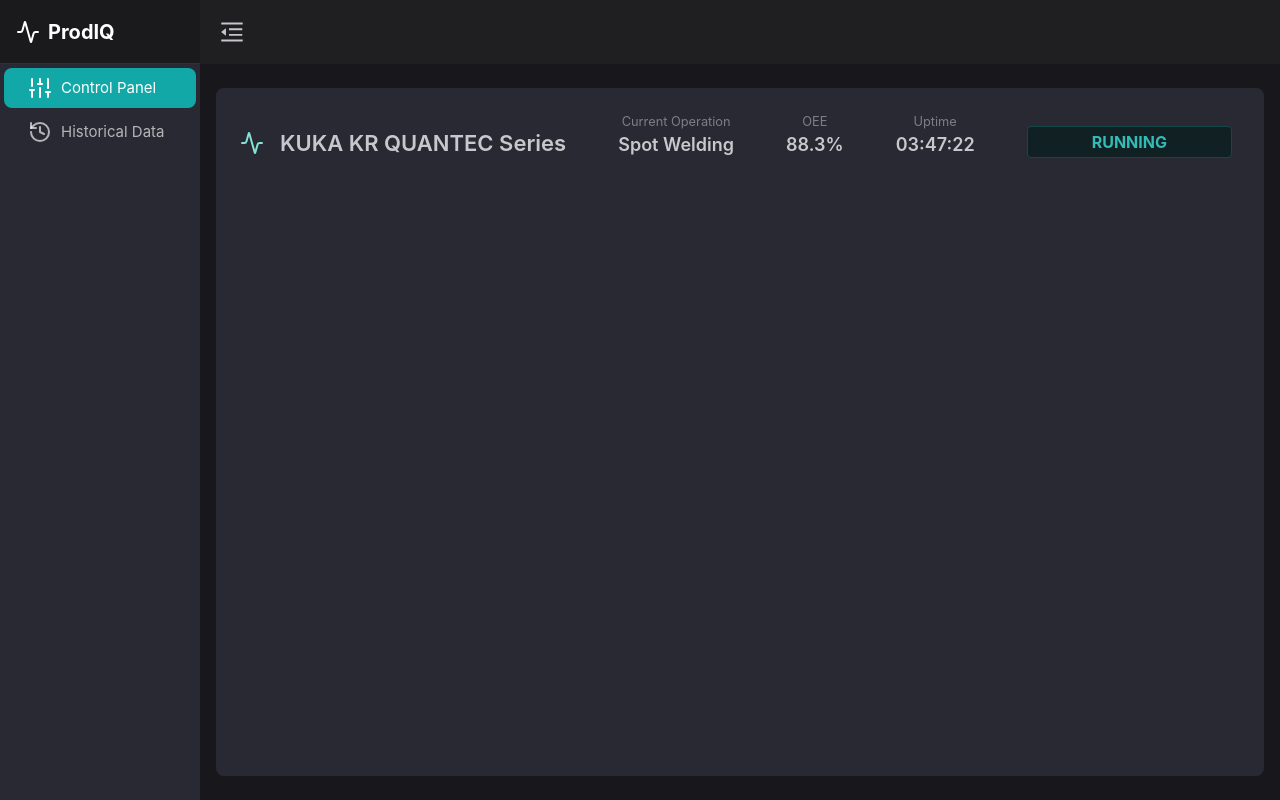
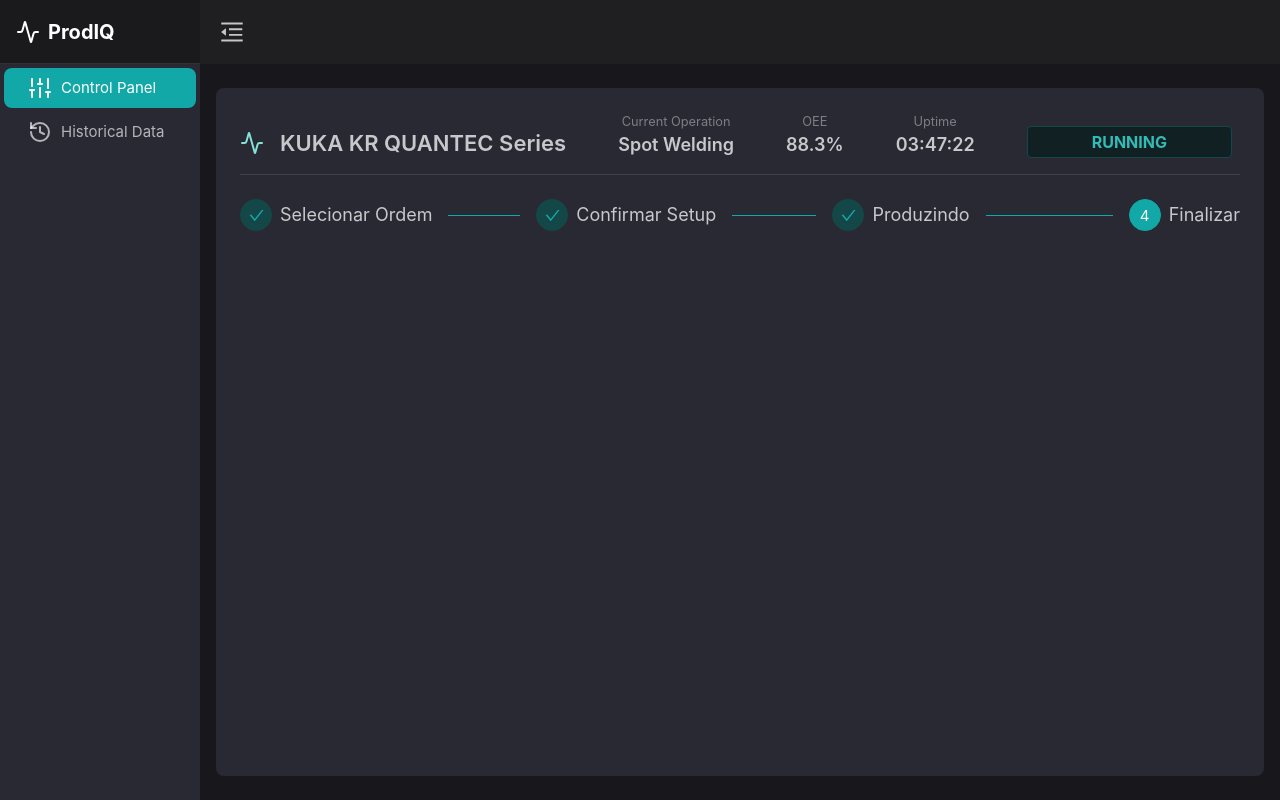
Before and after one commit to lgustavopalmieri/prodiq-edge-control-panel, a Next.js app: page / in a window 1280 px wide. Built offline with nearby package versions, Linux system fonts and the light colour scheme; what @ant-design/nextjs-registry would draw is missing.

Commit message:
refactor: places machine info

```diff
--- a/src/app/page.tsx
+++ b/src/app/page.tsx
@@ -1,34 +1,38 @@
 "use client";
 
-import MachineInfoItem from "@/components/machineinfoitem";
-import { SectionHeader } from "@/components/sectionheader";
-import StatusTag from "@/components/statustag";
-import { Card, Typography, Space, Flex, Tag, Statistic } from "antd";
-import { Bot, Wrench, Activity } from "lucide-react";
+import MachineInfo from "@/features/controlpanel/machineinfo";
+import { Divider, Flex, Steps } from "antd";
 
 interface IHomeProps {}
-const { Title } = Typography;
-const { Timer } = Statistic;
+
+const stepsItems = [
+  {
+    title: "Selecionar Ordem",
+  },
+  {
+    title: "Confirmar Setup",
+  },
+  {
+    title: "Produzindo",
+  },
+  {
+    title: "Finalizar",
+  },
+];
+
 const Home: React.FunctionComponent<IHomeProps> = (props) => {
   return (
-    <Flex style={{ height: "100%" }}>
-      <Flex
-        wrap="wrap"
-        gap="2rem"
-        align="end"
-        justify="space-between"
-        style={{ height: "6%", width: "100%" }}
-      >
-        <SectionHeader
-          icon={<Activity size={24} color="#84e2d8" />}
-          title="KUKA KR QUANTEC Series"
-        />
-        <MachineInfoItem label="Current Operation" value="Spot Welding" />
-        <MachineInfoItem label="OEE" value="88.3%" />
-        <MachineInfoItem label="Uptime" value="03:47:22" />
-
-        <StatusTag color={"cyan"} text={"RUNNING"} />
-      </Flex>
+    <Flex vertical style={{ height: "100%" }}>
+      <MachineInfo
+        machineName="KUKA KR QUANTEC Series"
+        operation="Spot Welding"
+        oee="88.3%"
+        uptime="03:47:22"
+        status="RUNNING"
+        statusColor="cyan"
+      />
+      <Divider />
+      <Steps current={3} items={stepsItems} />
     </Flex>
   );
 };
--- /dev/null
+++ b/src/features/controlpanel/machineinfo.tsx
@@ -0,0 +1,46 @@
+"use client";
+
+import MachineInfoItem from "@/components/machineinfoitem";
+import { SectionHeader } from "@/components/sectionheader";
+import StatusTag from "@/components/statustag";
+import { Flex } from "antd";
+import { Activity } from "lucide-react";
+
+interface IMachineInfoProps {
+  machineName: string;
+  operation: string;
+  oee: string;
+  uptime: string;
+  status: string;
+  statusColor: string;
+}
+
+const MachineInfo: React.FunctionComponent<IMachineInfoProps> = ({
+  machineName,
+  operation,
+  oee,
+  uptime,
+  status,
+  statusColor,
+}) => {
+  return (
+    <Flex
+      wrap="wrap"
+      gap="2rem"
+      align="end"
+      justify="space-between"
+      style={{ height: "6%", width: "100%" }}
+    >
+      <SectionHeader
+        icon={<Activity size={24} color="#84e2d8" />}
+        title={machineName}
+      />
+      <MachineInfoItem label="Current Operation" value={operation} />
+      <MachineInfoItem label="OEE" value={oee} />
+      <MachineInfoItem label="Uptime" value={uptime} />
+      <StatusTag color={statusColor} text={status} />
+    </Flex>
+  );
+};
+
+export default MachineInfo;
```
